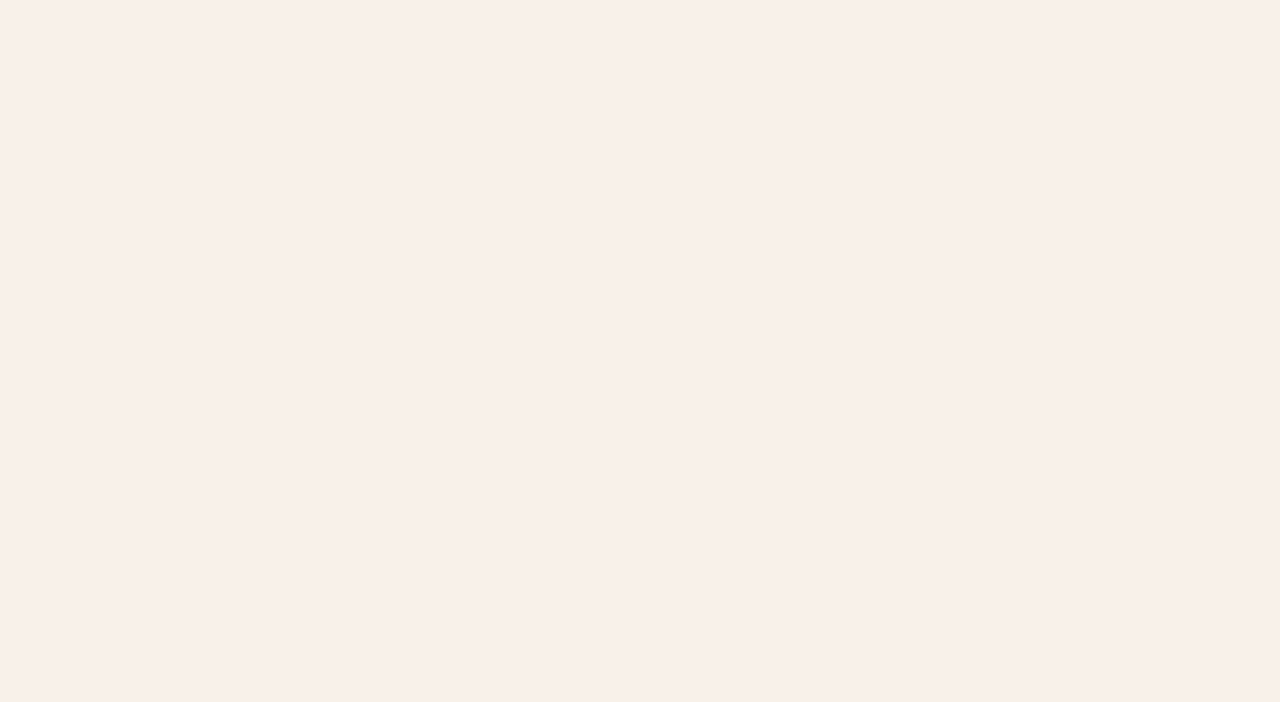
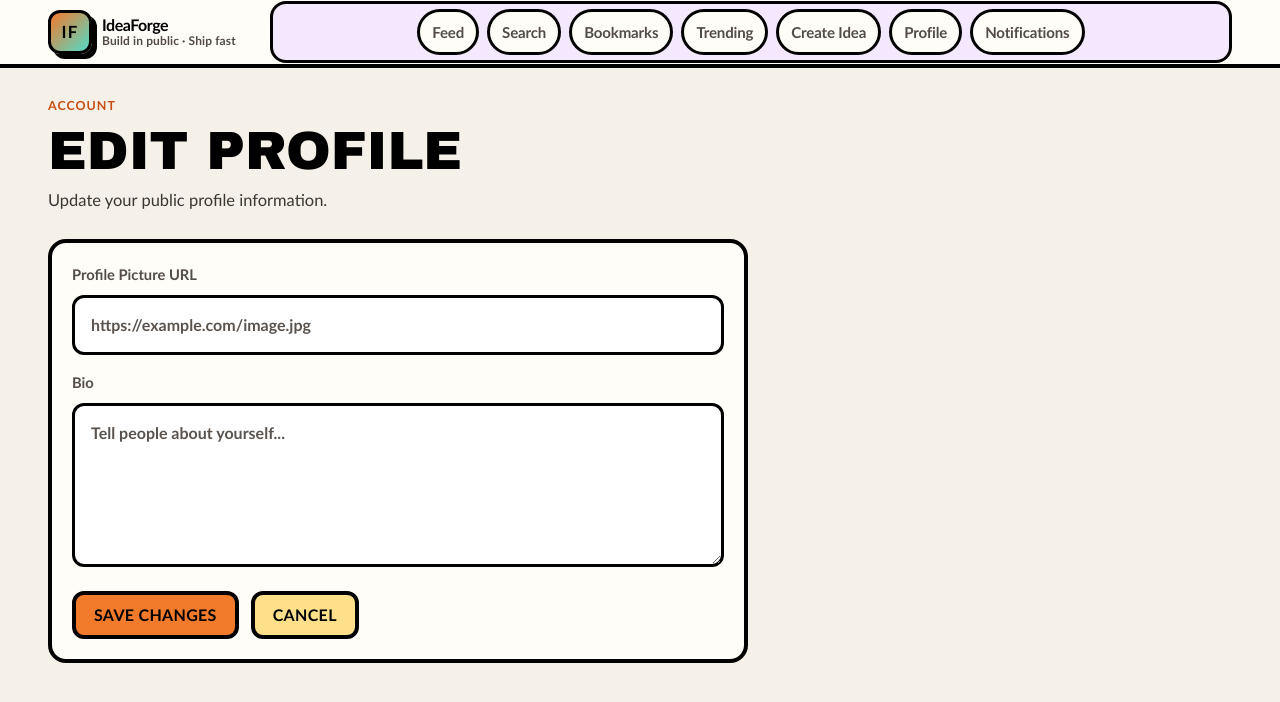
Before and after one commit to sushxnth17/idea-forge, a React app in the folder frontend/: page /edit-profile in a window 1280 px wide. Before the commit this address had no page. Shown: the top 702 px of the page. Built offline with nearby package versions, Linux system fonts and the light colour scheme; no server answers; sample sign-in values are in the browser's storage; the HTML template or start-up script is replaced by a standard one.

Commit message:
Make the Edit profile button functionable

```diff
--- a/frontend/src/App.jsx
+++ b/frontend/src/App.jsx
@@ -13,6 +13,7 @@ import Search from "./pages/Search";
 import ProtectedRoute from "./components/ProtectedRoute";
 import UserIdeas from "./pages/UserIdeas";
 import Bookmarks from "./pages/Bookmarks";
+import EditProfile from "./pages/EditProfile";
 
 function App() {
   return (
@@ -125,6 +126,15 @@ function App() {
           }
         />
 
+        <Route
+          path="/edit-profile"
+          element={
+            <ProtectedRoute>
+              <EditProfile />
+            </ProtectedRoute>
+          }
+        />
+
       </Routes>
 
     </BrowserRouter>
--- a/frontend/src/components/Navbar.jsx
+++ b/frontend/src/components/Navbar.jsx
@@ -65,13 +65,6 @@ function Navbar() {
                         </NavLink>
                     ))}
                 </nav>
-
-                <div className="app-nav__status" aria-hidden="true">
-                    <span className="app-nav__status-pill">
-                        <span className="app-nav__status-dot" />
-                        Productive mode
-                    </span>
-                </div>
             </div>
         </header>
     );
--- /dev/null
+++ b/frontend/src/pages/EditProfile.jsx
@@ -0,0 +1,128 @@
+import { useEffect, useState } from "react";
+import { useNavigate } from "react-router-dom";
+import AppLayout from "../components/AppLayout";
+import api from "../services/api";
+
+function EditProfile() {
+  const [bio, setBio] = useState("");
+  const [profilePicture, setProfilePicture] = useState("");
+  const [loading, setLoading] = useState(true);
+
+  const navigate = useNavigate();
+
+  useEffect(() => {
+    async function loadProfile() {
+      try {
+        const response = await api.get("/users/profile");
+
+        setBio(response.data.bio || "");
+        setProfilePicture(response.data.profile_picture || "");
+      } catch (error) {
+        console.log(error);
+      } finally {
+        setLoading(false);
+      }
+    }
+
+    loadProfile();
+  }, []);
+
+  async function handleSubmit(e) {
+    e.preventDefault();
+
+    try {
+      await api.put("/users/profile", {
+        bio,
+        profile_picture: profilePicture,
+      });
+
+      alert("Profile updated successfully!");
+      navigate("/profile");
+    } catch (error) {
+      console.log(error);
+      alert("Failed to update profile");
+    }
+  }
+
+  if (loading) {
+    return (
+      <AppLayout>
+        <h2>Loading...</h2>
+      </AppLayout>
+    );
+  }
+
+  return (
+    <AppLayout>
+      <section className="page__header">
+        <p className="page__eyebrow">Account</p>
+        <h1>Edit Profile</h1>
+        <p className="page__lead muted">
+          Update your public profile information.
+        </p>
+      </section>
+
+      <div className="card" style={{ maxWidth: "700px" }}>
+        <form onSubmit={handleSubmit}>
+          <div className="form__field">
+            <label className="form__label">
+              Profile Picture URL
+            </label>
+
+            <input
+              type="text"
+              className="input"
+              value={profilePicture}
+              onChange={(e) =>
+                setProfilePicture(e.target.value)
+              }
+              placeholder="https://example.com/image.jpg"
+            />
+          </div>
+
+          <div
+            className="form__field"
+            style={{ marginTop: "1rem" }}
+          >
+            <label className="form__label">
+              Bio
+            </label>
+
+            <textarea
+              className="input"
+              rows="5"
+              value={bio}
+              onChange={(e) => setBio(e.target.value)}
+              placeholder="Tell people about yourself..."
+            />
+          </div>
+
+          <div
+            style={{
+              display: "flex",
+              gap: "12px",
+              marginTop: "1.5rem",
+            }}
+          >
+            <button
+              type="submit"
+              className="button button--primary"
+            >
+              Save Changes
+            </button>
+
+            <button
+              type="button"
+              className="button button--secondary"
+              onClick={() => navigate("/profile")}
+            >
+              Cancel
+            </button>
+          </div>
+        </form>
+      </div>
+    </AppLayout>
+  );
+}
+
+export default EditProfile;
--- a/frontend/src/pages/Profile.jsx
+++ b/frontend/src/pages/Profile.jsx
@@ -62,7 +62,19 @@ function Profile() {
             <div className="profile-layout">
                 <div className="profile-card card">
                     <div className="profile-row profile-row--header" style={{alignItems:'center',gap:16}}>
-                        <div className="profile-avatar profile-avatar--xl">{profile.username?.[0]?.toUpperCase()}</div>
+                                                {
+                            profile.profile_picture ? (
+                                <img
+                                    src={profile.profile_picture}
+                                    alt={profile.username}
+                                    className="profile-avatar profile-avatar--xl"
+                                />
+                            ) : (
+                                <div className="profile-avatar profile-avatar--xl">
+                                    {profile.username?.[0]?.toUpperCase()}
+                                </div>
+                            )
+                        }
                         <div style={{flex:1}}>
                             <div style={{display:'flex',alignItems:'center',gap:12}}>
                                 <h2 style={{margin:0}}>{profile.username}</h2>
@@ -72,7 +84,7 @@ function Profile() {
                         </div>
                         <div className="profile-actions" style={{display:'flex',flexDirection:'column',gap:8}}>
                             <Link to={`/users/${profile.id}/ideas`} className="button button--primary">📄 My Ideas</Link>
-                            <button className="button" type="button">✏️ Edit Profile</button>
+                            <Link to="/edit-profile" className="button" >✏️ Edit Profile</Link>
                         </div>
                     </div>
 
```
